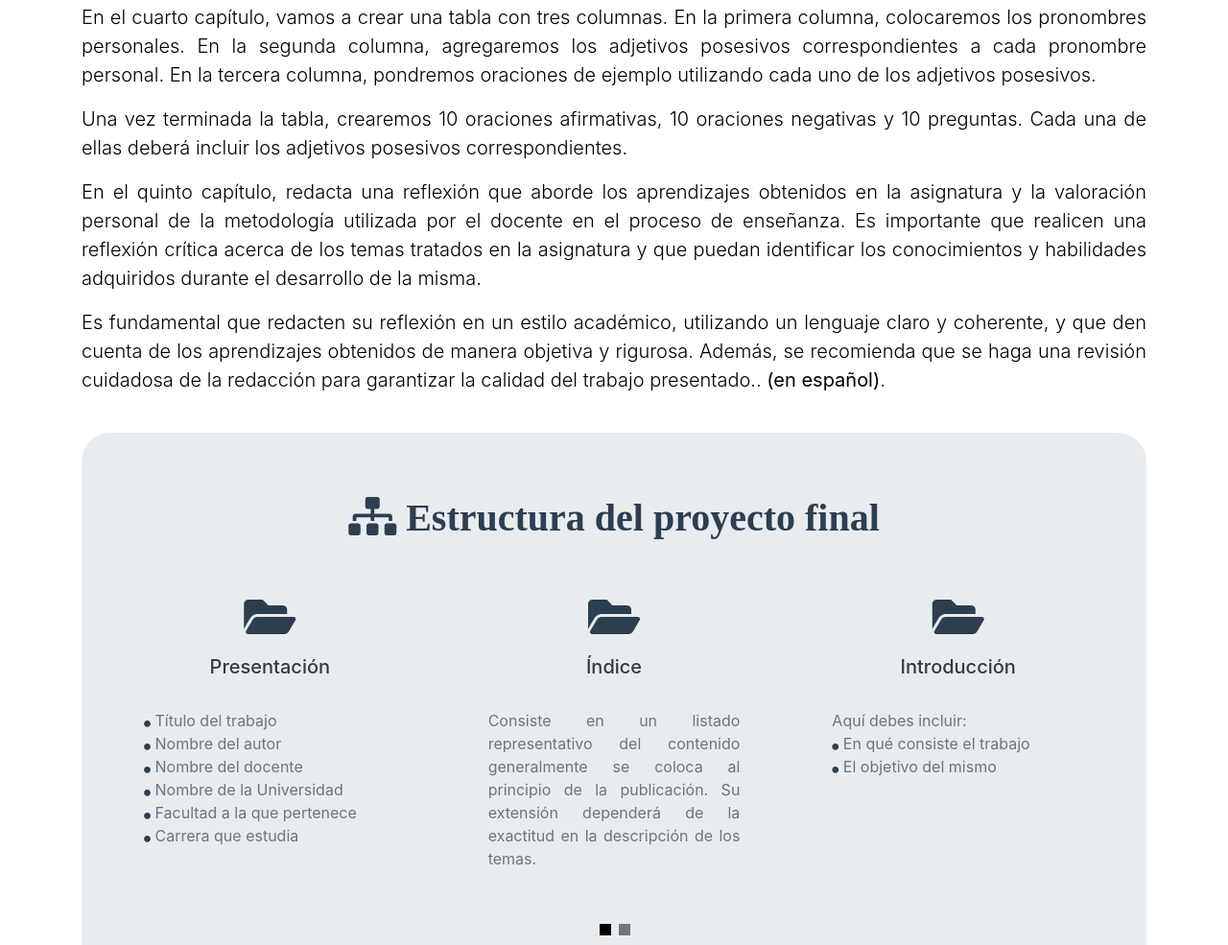
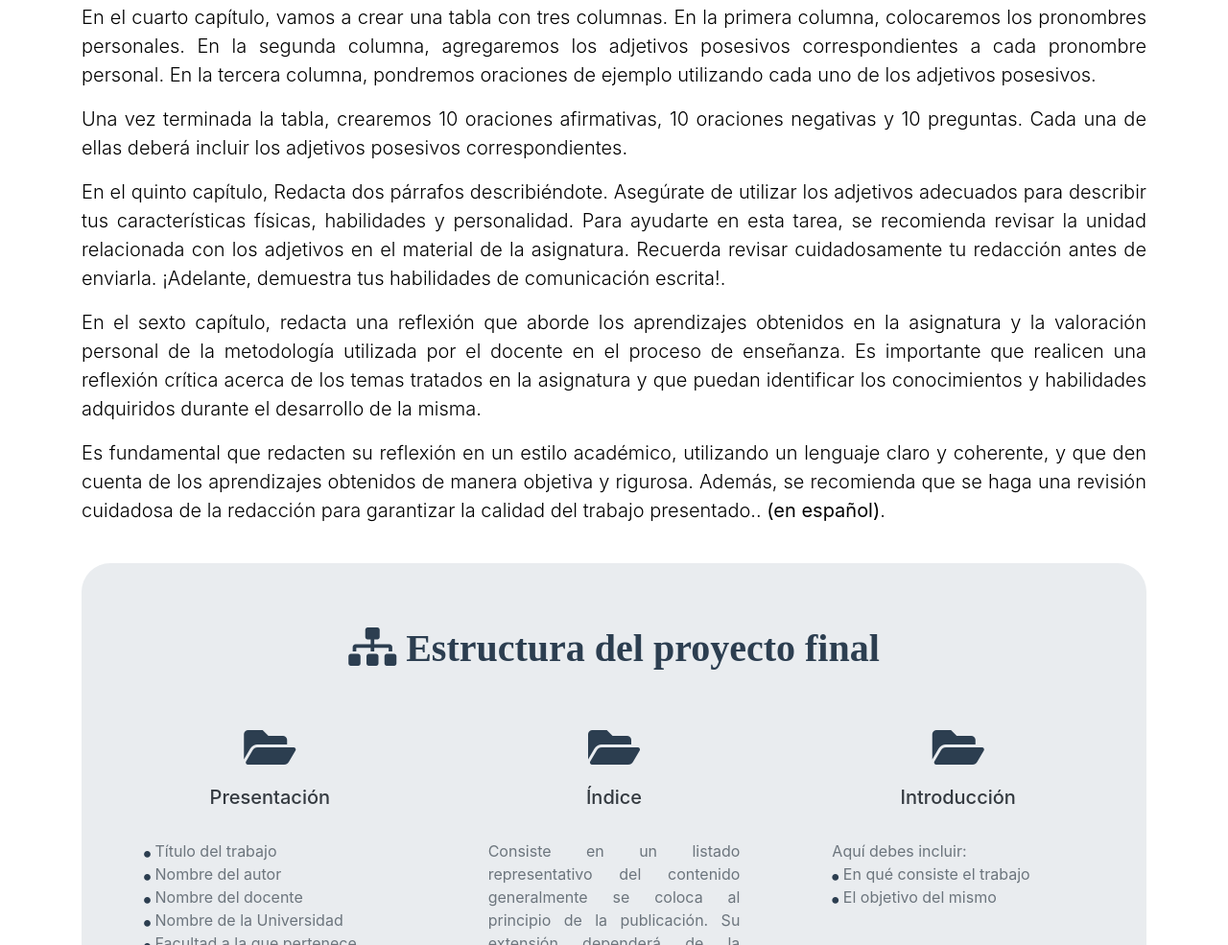
Before and after one commit to Aarias23/project_description, a plain HTML site: page index.html in a window 1280 px wide. Shown: the part 1353-2338 px from the top of the page at 96% size. Drawn offline with nearby package versions, Linux system fonts and the light colour scheme.

Commit message:
Update index.html

```diff
--- a/index.html
+++ b/index.html
@@ -67,7 +67,10 @@
           Una vez terminada la tabla, crearemos 10 oraciones afirmativas, 10 oraciones negativas y 10 preguntas. Cada una de ellas deberá incluir los adjetivos posesivos correspondientes.
       </p>
       <p class="lead">
-          En el quinto capítulo, redacta una reflexión que aborde los aprendizajes obtenidos en la asignatura y la valoración personal de la metodología utilizada por el docente en el proceso de enseñanza. Es importante que realicen una reflexión crítica acerca de los temas tratados en la asignatura y que puedan identificar los conocimientos y habilidades adquiridos durante el desarrollo de la misma.
+          En el quinto capítulo, Redacta dos párrafos describiéndote. Asegúrate de utilizar los adjetivos adecuados para describir tus características físicas, habilidades y personalidad. Para ayudarte en esta tarea, se recomienda revisar la unidad relacionada con los adjetivos en el material de la asignatura. Recuerda revisar cuidadosamente tu redacción antes de enviarla. ¡Adelante, demuestra tus habilidades de comunicación escrita!.
+      </p>
+      <p class="lead">
+          En el sexto capítulo, redacta una reflexión que aborde los aprendizajes obtenidos en la asignatura y la valoración personal de la metodología utilizada por el docente en el proceso de enseñanza. Es importante que realicen una reflexión crítica acerca de los temas tratados en la asignatura y que puedan identificar los conocimientos y habilidades adquiridos durante el desarrollo de la misma.
       </p>
      <p class="lead">
           Es fundamental que redacten su reflexión en un estilo académico, utilizando un lenguaje claro y coherente, y que den cuenta de los aprendizajes obtenidos de manera objetiva y rigurosa. Además, se recomienda que se haga una revisión cuidadosa de la redacción para garantizar la calidad del trabajo presentado.. <strong>(en español)</strong>.
```
